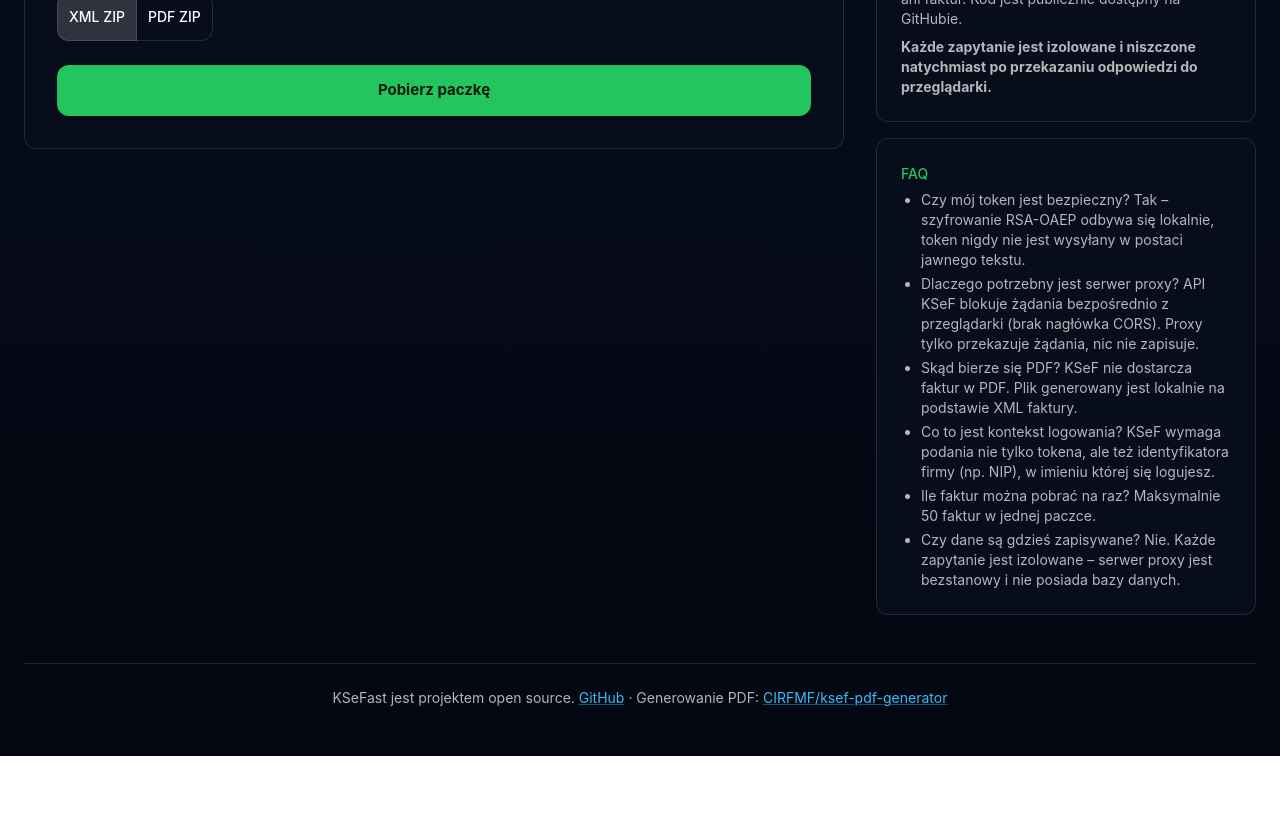
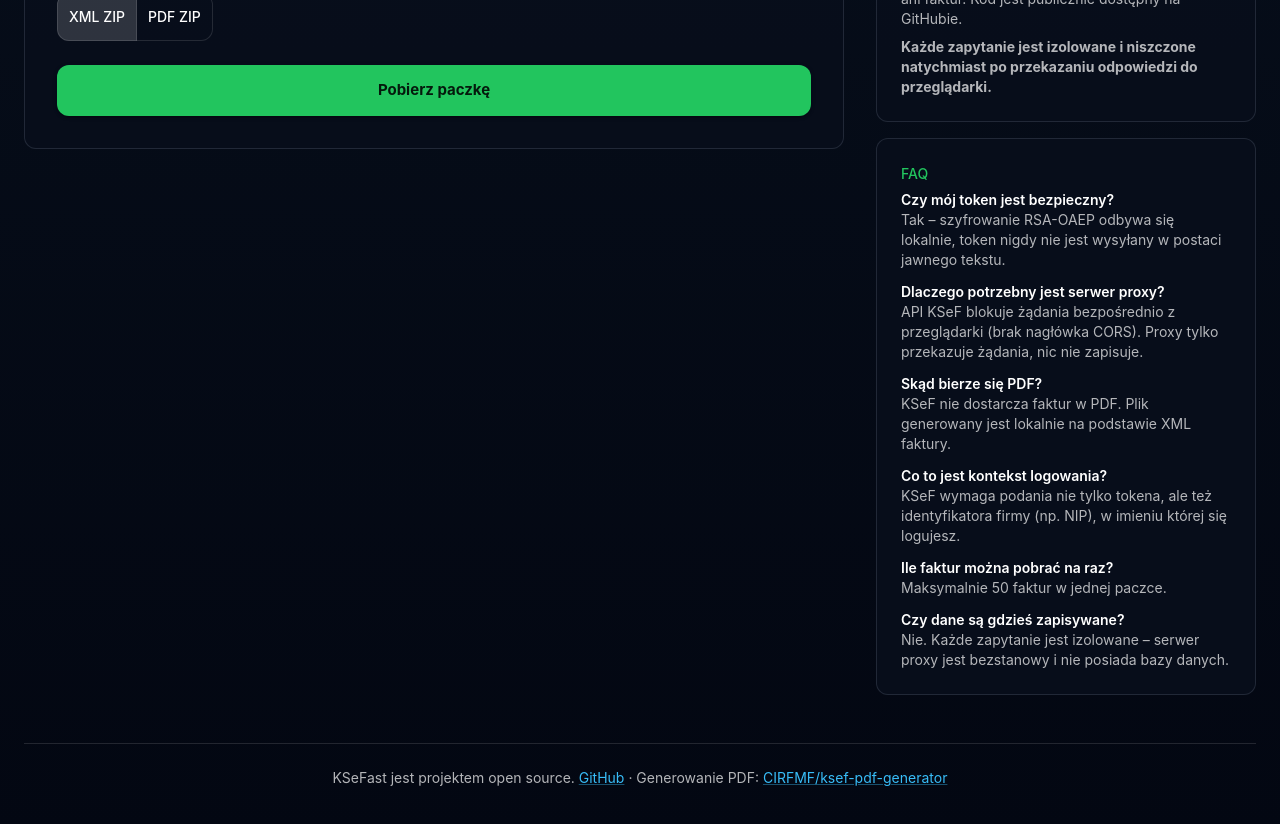
Before and after one commit to codelite-house/ksefast, a React (Vite) app in the folder frontend/: page / in a window 1280 px wide. Shown: the part 740-1564 px from the top of the page. Before the commit the page ends 1496 px from the top, so only its background shows below. Built offline with nearby package versions, Linux system fonts and the light colour scheme; no server answers.

Commit message:
fix: FAQ layout - split question and answer into separate lines

```diff
--- a/frontend/src/components/QAPanel.tsx
+++ b/frontend/src/components/QAPanel.tsx
@@ -12,12 +12,30 @@ const howItWorksItems = [
 ];
 
 const faqItems = [
-  "Czy mój token jest bezpieczny? Tak – szyfrowanie RSA-OAEP odbywa się lokalnie, token nigdy nie jest wysyłany w postaci jawnego tekstu.",
-  "Dlaczego potrzebny jest serwer proxy? API KSeF blokuje żądania bezpośrednio z przeglądarki (brak nagłówka CORS). Proxy tylko przekazuje żądania, nic nie zapisuje.",
-  "Skąd bierze się PDF? KSeF nie dostarcza faktur w PDF. Plik generowany jest lokalnie na podstawie XML faktury.",
-  "Co to jest kontekst logowania? KSeF wymaga podania nie tylko tokena, ale też identyfikatora firmy (np. NIP), w imieniu której się logujesz.",
-  "Ile faktur można pobrać na raz? Maksymalnie 50 faktur w jednej paczce.",
-  "Czy dane są gdzieś zapisywane? Nie. Każde zapytanie jest izolowane – serwer proxy jest bezstanowy i nie posiada bazy danych.",
+  {
+    q: "Czy mój token jest bezpieczny?",
+    a: "Tak – szyfrowanie RSA-OAEP odbywa się lokalnie, token nigdy nie jest wysyłany w postaci jawnego tekstu.",
+  },
+  {
+    q: "Dlaczego potrzebny jest serwer proxy?",
+    a: "API KSeF blokuje żądania bezpośrednio z przeglądarki (brak nagłówka CORS). Proxy tylko przekazuje żądania, nic nie zapisuje.",
+  },
+  {
+    q: "Skąd bierze się PDF?",
+    a: "KSeF nie dostarcza faktur w PDF. Plik generowany jest lokalnie na podstawie XML faktury.",
+  },
+  {
+    q: "Co to jest kontekst logowania?",
+    a: "KSeF wymaga podania nie tylko tokena, ale też identyfikatora firmy (np. NIP), w imieniu której się logujesz.",
+  },
+  {
+    q: "Ile faktur można pobrać na raz?",
+    a: "Maksymalnie 50 faktur w jednej paczce.",
+  },
+  {
+    q: "Czy dane są gdzieś zapisywane?",
+    a: "Nie. Każde zapytanie jest izolowane – serwer proxy jest bezstanowy i nie posiada bazy danych.",
+  },
 ];
 
 function ListPanel({
@@ -85,7 +103,23 @@ export default function QAPanel() {
         </Typography>
       </Paper>
 
-      <ListPanel title="FAQ" items={faqItems} />
+      <Paper sx={{ p: 3 }}>
+        <Typography variant="subtitle2" color="secondary" gutterBottom>
+          FAQ
+        </Typography>
+        <Stack spacing={1.5}>
+          {faqItems.map(({ q, a }) => (
+            <Box key={q}>
+              <Typography variant="body2" fontWeight={600} color="text.primary">
+                {q}
+              </Typography>
+              <Typography variant="body2" color="text.secondary">
+                {a}
+              </Typography>
+            </Box>
+          ))}
+        </Stack>
+      </Paper>
     </Stack>
   );
 }
```
